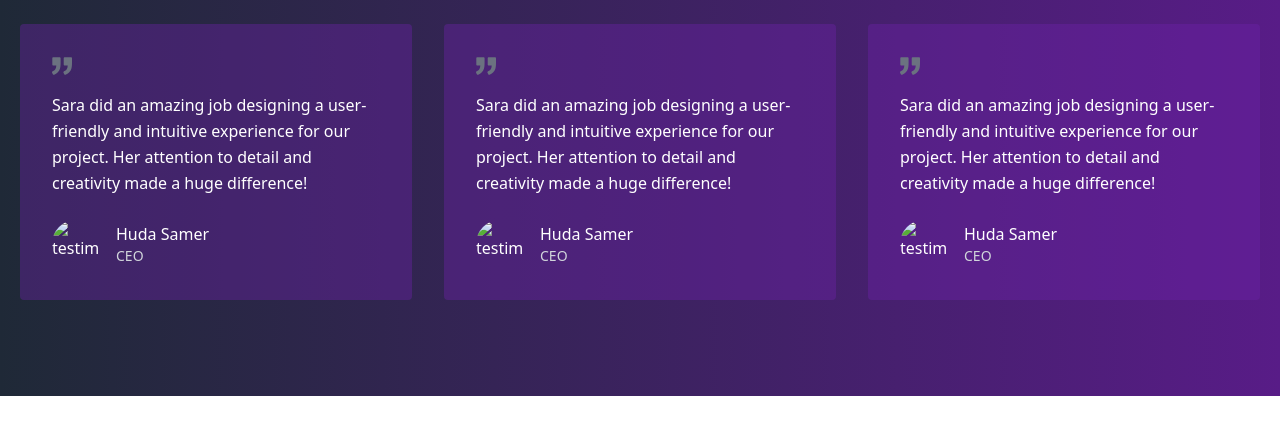
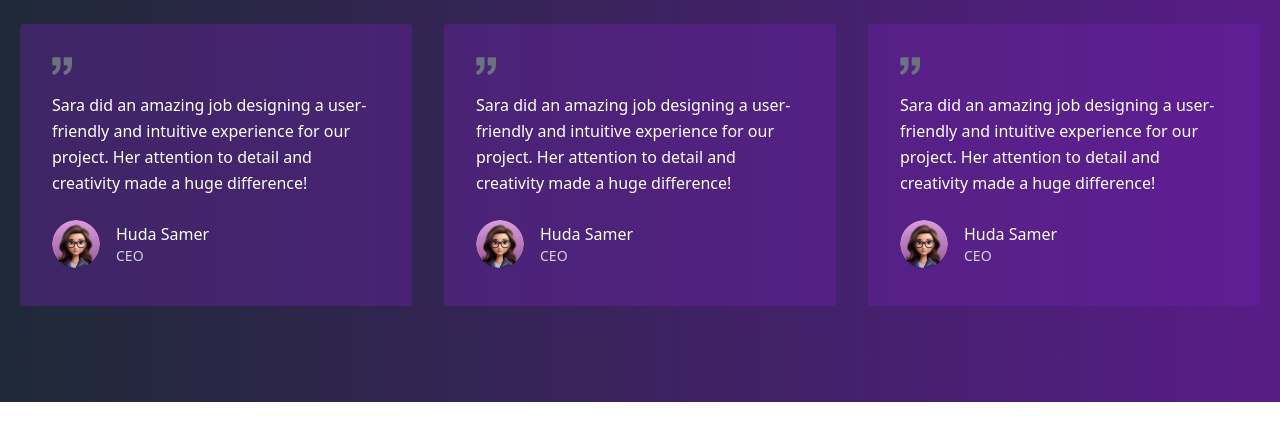
Before and after one commit to Mikecmyk/week4project, a plain HTML site: page testimonials.html in a window 1280 px wide. Shown: the part 156-596 px from the top of the page. Drawn offline with nearby package versions, Linux system fonts and the light colour scheme.

Commit message:
week4project

```diff
--- a/testimonials.html
+++ b/testimonials.html
@@ -25,7 +25,7 @@
                             experience for our project. Her attention to detail and creativity made a huge difference!
                         </p>
                         <a class="inline-flex items-center">
-                            <img alt="testimonial" src="Avatar.jpeg"
+                            <img alt="testimonial" src="testimonial.jpg"
                                 class="w-12 h-12 rounded-full flex-shrink-0 object-cover object-center">
                             <span class="flex-grow flex flex-col pl-4">
                                 <span class="title-font font-medium text-white">Huda Samer</span>
@@ -46,7 +46,7 @@
                             experience for our project. Her attention to detail and creativity made a huge difference!
                         </p>
                         <a class="inline-flex items-center">
-                            <img alt="testimonial" src="Avatar.jpeg"
+                            <img alt="testimonial" src="testimonial.jpg"
                                 class="w-12 h-12 rounded-full flex-shrink-0 object-cover object-center">
                             <span class="flex-grow flex flex-col pl-4">
                                 <span class="title-font font-medium text-white">Huda Samer</span>
@@ -67,7 +67,7 @@
                             experience for our project. Her attention to detail and creativity made a huge difference!
                         </p>
                         <a class="inline-flex items-center">
-                            <img alt="testimonial" src="Avatar.jpeg"
+                            <img alt="testimonial" src="testimonial.jpg"
                                 class="w-12 h-12 rounded-full flex-shrink-0 object-cover object-center">
                             <span class="flex-grow flex flex-col pl-4">
                                 <span class="title-font font-medium text-white">Huda Samer</span>
```
Also changed, not shown: index.html (+1 -1 lines), testimonial.jpg (added).
